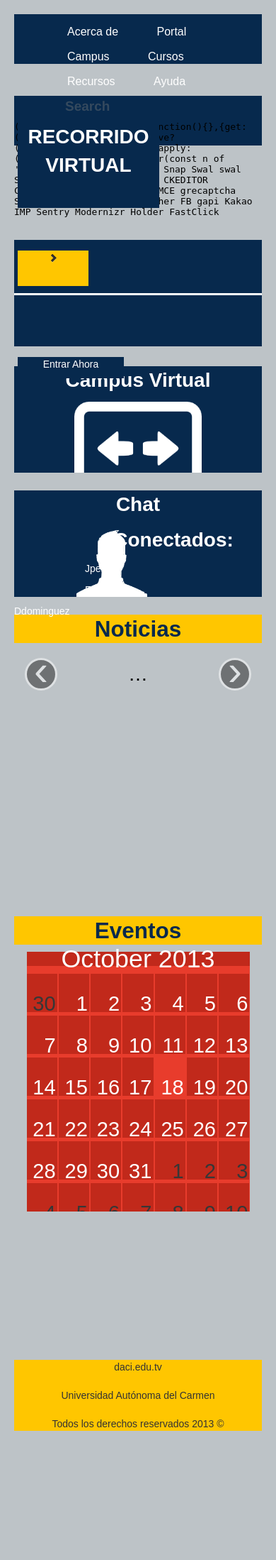
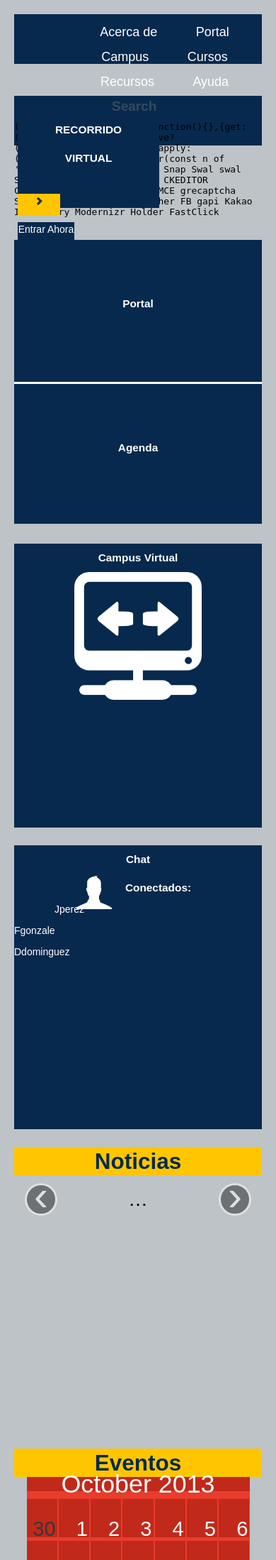
Before and after one commit to PeteMugartegui/PortalTVDACI, a PHP site: page / in a window 390 px wide. Shown: the top 2198 px of the page at 71% size. Before the commit the page ends 2016 px from the top, so only its background shows below. Run offline with PHP 8.4, Linux system fonts and the light colour scheme; some libraries are stand-ins or nearby versions; some web fonts are replaced.

Commit message:
Se hicieron algunos cambios

```diff
--- a/Portal TV DACI/css/phone.css
+++ b/Portal TV DACI/css/phone.css
@@ -4,9 +4,24 @@
 	.cuadros
 	{
 		width: 100%;
-		height: 150px;
+		height: 400px;
 		max-width: 100%;
-		max-height: 150px;
+		max-height: 400px;
+	}
+	.imgchat
+	{
+	height:auto;
+	width:auto;
+	margin: auto;
+	max-width:50px;
+	max-height:50px;
+	display: block;
+	margin-bottom: 7px;
+	margin-right: 7px;
+	}
+	.titulo
+	{
+		font-size: 1.1em;
 	}
 	/***************************** Identificadores **************************/
 	#cajatexto
@@ -18,4 +33,20 @@
 		max-width: 200px;
 		max-height: 130px;
 	}
+	#rectangulo-azul
+	{
+		background-color: #07294d;
+		max-width: 80px;
+		max-height: 30px;
+		margin-top: 10px;
+		margin-left: 0;
+		z-index: 0;
+	}
+	#rectangulo-amarillo
+	{
+		width: 60px;
+		height: 30px;
+		margin-left: 0;
+		margin-top: 30px;
+	}
 }
--- a/Portal TV DACI/css/styles.css
+++ b/Portal TV DACI/css/styles.css
@@ -10,6 +10,7 @@
 }
 li{
 	padding-left: 35px;
+	font-size: 18px;
 	/*preparando la trancision*/
 	-webkit-transition:color .5s ease-out;
 	-moz-transition:color .5s ease-out;
@@ -19,7 +20,7 @@
 }
 ul{
 	display: inline-block;
-	text-align: left;
+	text-align: center;
 	line-height: 35px;
 }
 a{
@@ -35,6 +36,9 @@
 	-ms-transition:color .5s ease;
 	transition:color .5s ease;
 }
+h2{
+	margin: 0;
+}
 /************** Identificadores***********************/
 #barra{
 	color: #FFF;
@@ -49,6 +53,7 @@
 	color: #FFF;
 	display: inline-block;
 	background-color: #07294d;
+	text-align: right;
 	width: 100%;
 	height: 70px;
 
@@ -168,11 +173,14 @@
       border:none;
 }
 .imgchat{
+	height:auto;
+	width:auto;
+	margin: auto;
+	max-width:100px;
+	max-height:100px;
 	display: block;
 	margin-bottom: 20px;
 	margin-right: 20px;
-	max-width: 100%;
-	height: 150px;
 }
 .izq-align{
 	text-align: left;
@@ -209,8 +217,7 @@
 }
 .titulo{
 	color: #FFF;
-	display: block;
-	font-size: 2em;
+	font-size: 1.8em;
 	font-family: 'Ubuntu', sans-serif;
 	text-align: center;
 	vertical-align: middle;
@@ -231,7 +238,7 @@
 /****************************Buscador diseño plano ******************************/
 .todo-search {
   position: relative;
-  background: #07294d;
+  background: #fff;
   background-size: 16px 16px;
   border-radius: 6px 6px 0 0;
   color: #34495e;
--- a/Portal TV DACI/css/tablet.css
+++ b/Portal TV DACI/css/tablet.css
@@ -10,7 +10,18 @@
 	}
 	.titulo
 	{
-		font-size: 1.5em;
+		font-size: 1.3em;
+	}
+	.imgchat
+	{
+	height:auto;
+	width:auto;
+	margin: auto;
+	max-width:70px;
+	max-height:70px;
+	display: block;
+	margin-bottom: 10px;
+	margin-right: 10px;
 	}
 	/***************************** Identificadores **************************/
 	#cajatexto
@@ -29,7 +40,6 @@
 	}
 	#rectangulo-azul
 	{
-		background-color: #07294d;
 		max-width: 120px;
 		max-height: 50px;
 		position: relative;
@@ -39,7 +49,6 @@
 	}
 	#rectangulo-amarillo
 	{
-		background-color: #FFC600;
 		text-align: center;
 		width: 80px;
 		height: 50px;
--- a/Portal TV DACI/index.html
+++ b/Portal TV DACI/index.html
@@ -99,10 +99,10 @@
 				    </figcaption>
   				</figure>
 				<div class="span4 cuadros" id="chat">
-						<div class="span4">
+						<div class="span6">
 							<h2 class="titulo"> Chat</h2>
 							<figure class="effeckt-caption centrar" data-effeckt-type="revolving-door-right">
-							    <img class="imgchat" style="height:auto; width:auto; margin: auto; max-width:100px; max-height:100px;" src="img/perfil.png" />
+							    <img class="imgchat"  src="img/perfil.png" />
 							    <figcaption>
 							      <div class="effeckt-figcaption-wrap">
 							        <h3>Jperez</h3>
@@ -111,8 +111,8 @@
 							    </figcaption>
   							</figure>
 						</div>
-						<div class="span4">
-							<h2 class="titulo izq-align" style="margin-top: 5px;">Conectados:</h2>
+						<div class="span6">
+							<h2 class="titulo">Conectados:</h2>
 							<p class="parrafo izq-align" >Jperez</p>
 							<p class="parrafo izq-align">Fgonzale</p>
 							<p class="parrafo izq-align">Ddominguez</p>
```
